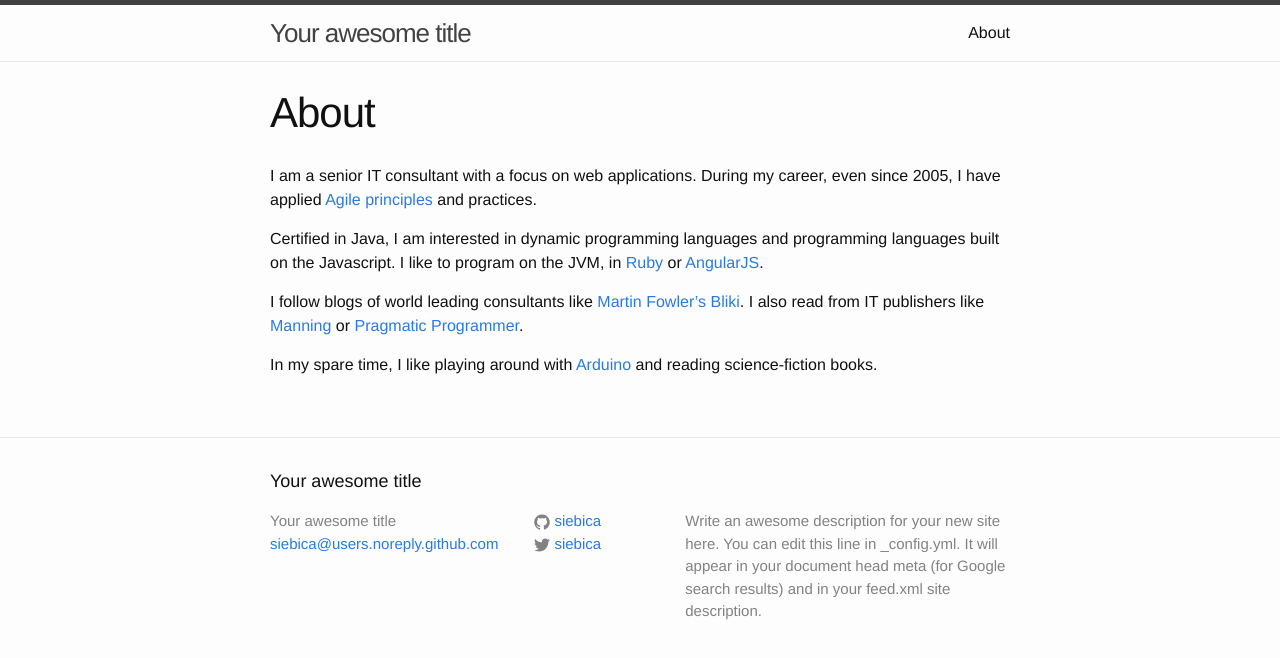
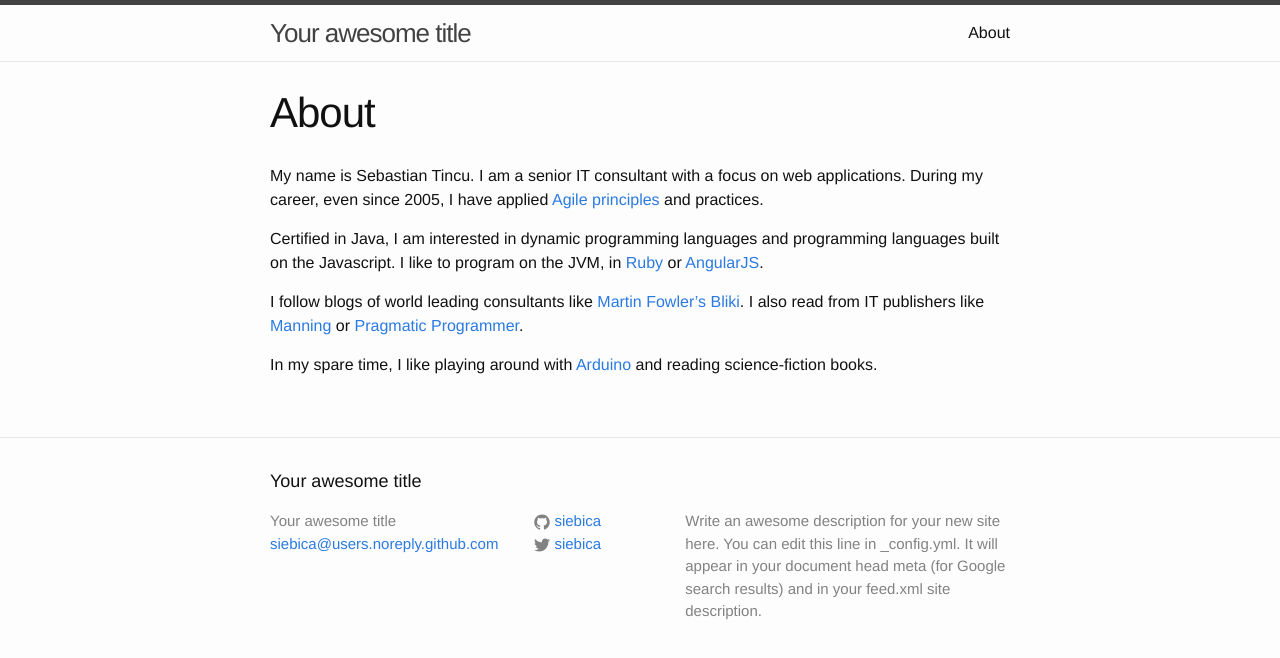
Before and after one commit to limotow/siebica.github.io, a Jekyll site: the page built from about.md, in a window 1280 px wide. Shown: the top 658 px of the page. Built offline with Jekyll 4.4.1, drawn with Linux system fonts in a browser that asks for light colours.

Commit message:
Update about.md

```diff
--- a/about.md
+++ b/about.md
@@ -4,7 +4,7 @@ title: About
 permalink: /about/
 ---
 
-I am a senior IT consultant with a focus on web applications. During my career, even since 2005, I have applied [Agile principles](http://www.agilemanifesto.org/principles.html) and practices.
+My name is Sebastian Tincu. I am a senior IT consultant with a focus on web applications. During my career, even since 2005, I have applied [Agile principles](http://www.agilemanifesto.org/principles.html) and practices.
 
 Certified in Java, I am interested in dynamic programming languages and programming languages built on the Javascript. I like to program on the JVM, in [Ruby](https://www.ruby-lang.org) or [AngularJS](https://angular.io/).
 
```
